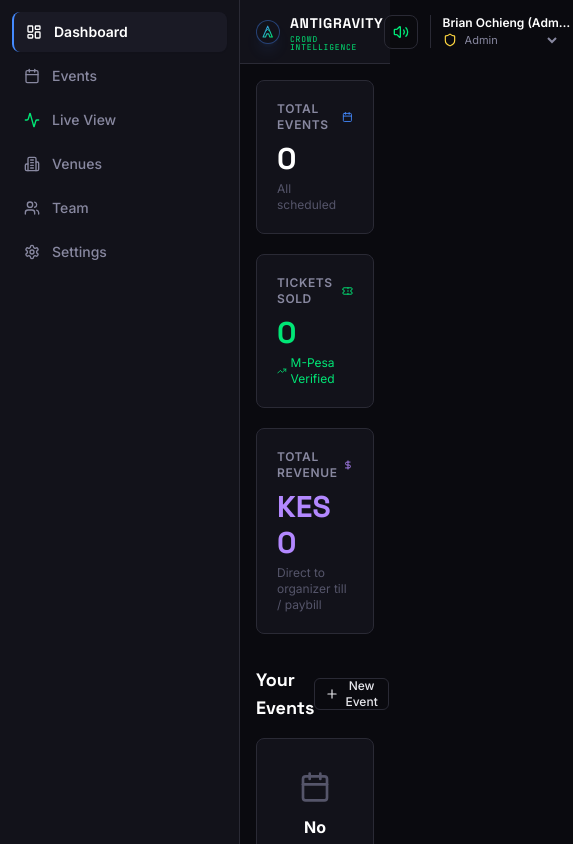
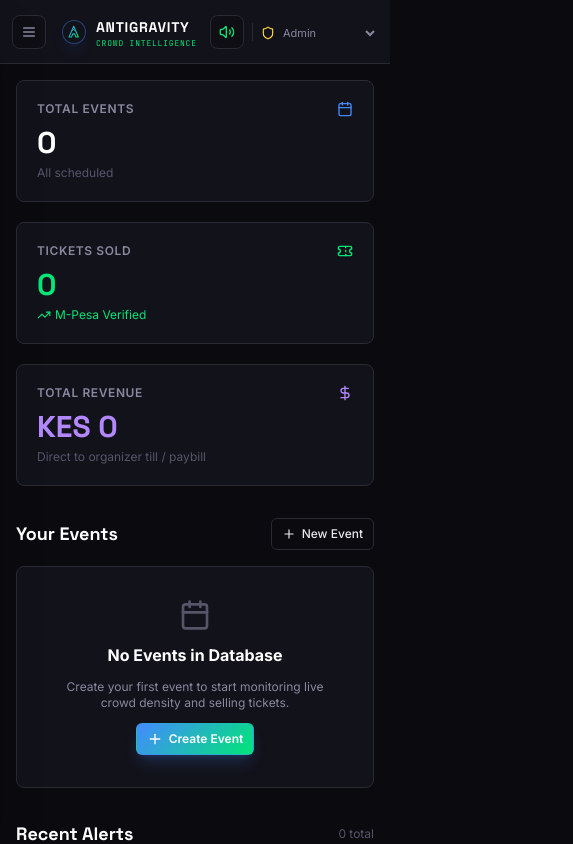
Before and after one commit to Gift-World/antigravity, a React (Vite) app: page /dashboard in a window 390 px wide. Shown: the top 844 px of the page, 573 px wide, since content can reach past the window. Built offline with nearby package versions, Linux system fonts and the light colour scheme; no server answers; the database is empty.

Commit message:
Improve dashboard mobile navigation

```diff
--- a/src/components/layout/DashboardLayout.tsx
+++ b/src/components/layout/DashboardLayout.tsx
@@ -1,5 +1,5 @@
 // src/components/layout/DashboardLayout.tsx
-import React from 'react';
+import React, { useState } from 'react';
 import { Outlet } from 'react-router-dom';
 import { DashboardSidebar } from '@/components/layout/DashboardSidebar';
 import { TopBar } from '@/components/layout/TopBar';
@@ -12,19 +12,21 @@ export const DashboardLayout: React.FC = () => {
   useSimulationEngine();
 
   const { criticalFlashAlert, dismissCriticalFlash } = useAppStore();
+  const [isMobileNavOpen, setMobileNavOpen] = useState(false);
 
   return (
     <div className="min-h-screen bg-ag-black flex text-ag-text-primary">
       {/* Sidebar Navigation */}
-      <DashboardSidebar />
+      <DashboardSidebar isOpen={isMobileNavOpen} onClose={() => setMobileNavOpen(false)} />
+      {isMobileNavOpen && <button aria-label="Close navigation" onClick={() => setMobileNavOpen(false)} className="fixed inset-0 z-40 bg-ag-black/75 backdrop-blur-sm md:hidden" />}
 
       {/* Main Container */}
       <div className="flex-1 flex flex-col min-w-0">
-        <TopBar />
+        <TopBar onOpenNavigation={() => setMobileNavOpen(true)} />
 
         {/* Critical Emergency Overlay Banner if triggered */}
         {criticalFlashAlert && (
-          <div className="bg-ag-red border-b border-white/20 text-white px-4 py-3 flex items-center justify-between shadow-2xl animate-bounce">
+          <div className="bg-ag-red border-b border-white/20 text-white px-3 py-2.5 sm:px-4 sm:py-3 flex items-center justify-between gap-3 shadow-2xl animate-bounce">
             <div className="flex items-center gap-3">
               <div className="w-8 h-8 rounded-full bg-white text-ag-red flex items-center justify-center shrink-0">
                 <AlertTriangle className="w-5 h-5 font-bold animate-spin" />
@@ -33,7 +35,7 @@ export const DashboardLayout: React.FC = () => {
                 <div className="font-display font-bold text-sm tracking-wider uppercase">
                   CRITICAL INCIDENT ALERT
                 </div>
-                <div className="text-xs font-mono text-white/90">{criticalFlashAlert.message}</div>
+                <div className="max-w-[270px] truncate text-xs font-mono text-white/90 sm:max-w-none">{criticalFlashAlert.message}</div>
               </div>
             </div>
             <button
@@ -45,7 +47,7 @@ export const DashboardLayout: React.FC = () => {
           </div>
         )}
 
-        <main className="flex-1 p-4 sm:p-6 md:p-8 max-w-7xl w-full mx-auto">
+        <main className="flex-1 w-full max-w-7xl p-4 sm:p-6 md:p-8 mx-auto">
           <Outlet />
         </main>
       </div>
--- a/src/components/layout/DashboardSidebar.tsx
+++ b/src/components/layout/DashboardSidebar.tsx
@@ -10,9 +10,10 @@ import {
   Settings,
   Activity,
   ArrowUpRight,
+  X,
 } from 'lucide-react';
 
-export const DashboardSidebar: React.FC = () => {
+export const DashboardSidebar: React.FC<{ isOpen?: boolean; onClose?: () => void }> = ({ isOpen = false, onClose }) => {
   const { activeEventId, events, currentUser } = useAppStore();
   const activeEvent = events.find((e) => e.id === activeEventId) || events[0];
 
@@ -32,13 +33,15 @@ export const DashboardSidebar: React.FC = () => {
   ];
 
   return (
-    <aside className="w-60 bg-ag-surface border-r border-ag-border flex flex-col justify-between select-none shrink-0 font-sans">
+    <aside className={`fixed inset-y-0 left-0 z-50 flex w-72 -translate-x-full flex-col justify-between border-r border-ag-border bg-ag-surface font-sans shadow-2xl transition-transform duration-200 md:static md:z-auto md:w-60 md:translate-x-0 md:shadow-none ${isOpen ? 'translate-x-0' : ''}`}>
       {/* Top Navigation Links */}
       <div className="p-3 space-y-4">
+        <div className="flex items-center justify-between px-1 md:hidden"><p className="text-xs font-bold uppercase tracking-[.16em] text-ag-text-muted">Navigation</p><button onClick={onClose} className="rounded-lg p-2 text-ag-text-secondary hover:bg-ag-surface-hover hover:text-white" aria-label="Close navigation"><X className="h-4 w-4" /></button></div>
         {/* Live View Quick Card */}
         {activeEvent && (
           <NavLink
             to={`/dashboard/events/${activeEvent.id}/live`}
+            onClick={onClose}
             className="flex items-center justify-between p-3 rounded-lg bg-gradient-to-r from-ag-green-dim/30 to-ag-surface border border-ag-green/40 text-white hover:border-ag-green transition-all shadow-md group"
           >
             <div className="flex items-center gap-2.5">
@@ -63,6 +66,7 @@ export const DashboardSidebar: React.FC = () => {
               key={link.to}
               to={link.to}
               end={link.end}
+              onClick={onClose}
               className={({ isActive }) =>
                 `flex items-center gap-3 px-3 py-2.5 rounded-lg text-sm font-medium transition-all ${
                   isActive
--- a/src/components/layout/TopBar.tsx
+++ b/src/components/layout/TopBar.tsx
@@ -13,10 +13,11 @@ import {
   Activity,
   QrCode,
   Smartphone,
+  Menu,
 } from 'lucide-react';
 import { Link, useNavigate } from 'react-router-dom';
 
-export const TopBar: React.FC = () => {
+export const TopBar: React.FC<{ onOpenNavigation?: () => void }> = ({ onOpenNavigation }) => {
   const navigate = useNavigate();
   const {
     currentUser,
@@ -57,9 +58,10 @@ export const TopBar: React.FC = () => {
   };
 
   return (
-    <header className="h-16 bg-ag-surface border-b border-ag-border px-4 sm:px-6 flex items-center justify-between z-30 shrink-0 select-none font-sans">
+    <header className="h-16 bg-ag-surface border-b border-ag-border px-3 sm:px-6 flex items-center justify-between z-30 shrink-0 select-none font-sans">
       {/* Brand / Logo */}
       <div className="flex items-center gap-4">
+        <button onClick={onOpenNavigation} className="rounded-lg border border-ag-border bg-ag-black/50 p-2 text-ag-text-secondary hover:text-white md:hidden" aria-label="Open navigation"><Menu className="h-4 w-4" /></button>
         <Link to="/" className="flex items-center gap-2">
           <AntigravityLogo size="sm" />
         </Link>
@@ -95,7 +97,7 @@ export const TopBar: React.FC = () => {
       </div>
 
       {/* Right Controls: Audio & Profile */}
-      <div className="flex items-center gap-3">
+      <div className="flex items-center gap-2 sm:gap-3">
         {/* Audio Mute Toggle */}
         <button
           onClick={toggleAudioMute}
@@ -106,7 +108,7 @@ export const TopBar: React.FC = () => {
         </button>
 
         {/* Role Selector Pill */}
-        <div className="flex items-center gap-2 pl-3 border-l border-ag-border">
+        <div className="flex items-center gap-2 border-l border-ag-border pl-2 sm:pl-3">
           <div className="w-8 h-8 rounded-full overflow-hidden border border-ag-border bg-ag-black shrink-0 hidden sm:block">
             <img
               src={currentUser.avatar_url || 'https://images.unsplash.com/photo-1534528741775-53994a69daeb?w=100'}
@@ -116,7 +118,7 @@ export const TopBar: React.FC = () => {
           </div>
 
           <div className="flex flex-col">
-            <div className="text-xs font-semibold text-white leading-tight truncate max-w-[130px]">
+            <div className="hidden max-w-[130px] truncate text-xs font-semibold leading-tight text-white sm:block">
               {currentUser.full_name}
             </div>
             <div className="flex items-center gap-1 mt-0.5">
```
